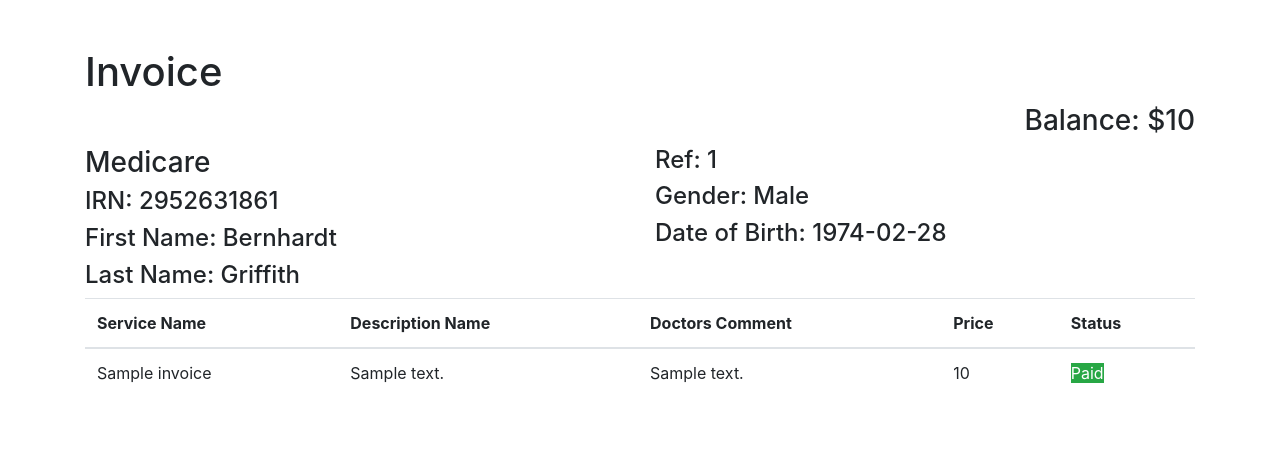
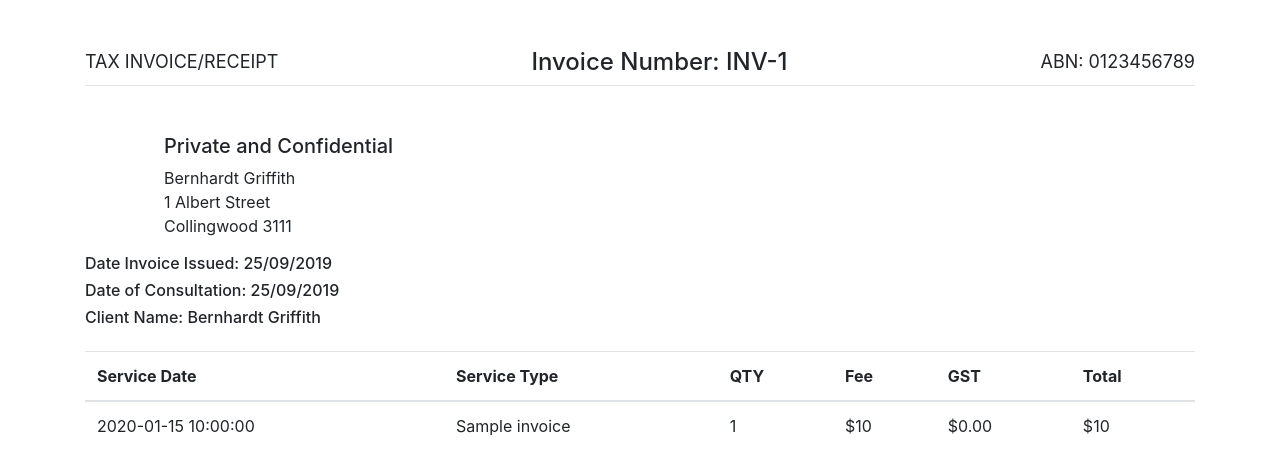
Before and after one commit to thewinterwind/anton-test, a CodeIgniter app: page /anton-test/viewInvoice/1 in a window 1280 px wide. Shown: the part 56-531 px from the top of the page. Run offline with CodeIgniter, Linux system fonts and the light colour scheme; tables that the repository leaves empty or names only in its code hold one stand-in row (values such as "Sample post"); some libraries are stand-ins or nearby versions.

Commit message:
update token

```diff
--- a/application/models/Invoice_model.php
+++ b/application/models/Invoice_model.php
@@ -19,7 +19,9 @@
             'description' => $med['description'],
             'price' => $med['price'],
             'doctors_comment' => $med['doctors_comment'],
-            'status' => $med['status']
+            'status' => $med['status'],
+            'created_at'=> date('Y-m-d H:i:s'),
+            'updated_at'=> date('Y-m-d H:i:s')
         );
 
         return $this->db->insert('invoices', $data);
@@ -32,7 +34,8 @@
 
     public function paymentSuccess($id){
         $data = array (
-            'status' => 3
+            'status' => 3,
+            'updated_at' => date('Y-m-d H:i:s')
         );
         $this->db->where('medication_id', $id);
         return $this->db->update('invoices', $data);
--- a/application/views/api/auth.php
+++ b/application/views/api/auth.php
@@ -13,7 +13,7 @@
   CURLOPT_CUSTOMREQUEST => "POST",
   CURLOPT_HTTPHEADER => array(
     "Content-Type: application/json",
-    "Authorization: Bearer o-CQEMmav8KGrERPmwti9Y5UcO9t4ZGf"
+    "Authorization: Bearer LYwlBAUd6NP9Og6QrEsTU-POeO_fj9xn"
   ),
 ));
 
--- a/application/views/pages/view-invoice.php
+++ b/application/views/pages/view-invoice.php
@@ -1,5 +1,32 @@
-<h1>Invoice</h1>
+<style>
 
+.sub-header{
+    font-size: 18px;
+}
+
+</style>
+<div class="d-flex justify-content-between">
+
+<span class="sub-header">TAX INVOICE/RECEIPT</span>
+
+<h4>Invoice Number: INV-<?php echo$trans['id']; ?></h4>
+
+<span  class="sub-header">ABN: 0123456789</span>
+
+</div>
+
+<hr class="p-0 m-0">
+
+<div class="row pt-5 pl-5 ml-3">
+    <div class="col-md-6">
+        <h5>Private and Confidential</h5>
+        <p class="p-0 m-0">Bernhardt Griffith</p>
+        <p class="p-0 m-0">1 Albert Street</p>
+        <p>Collingwood 3111</p>
+    </div>
+</div>
+
+<!--
 <div class="d-flex justify-content-between">
 <h3></h3>
 
@@ -9,21 +36,13 @@
 <h3>Balance: $<?php echo $trans['price']; ?></h3>
 <?php endif; ?>
 
-</div>
+</div> -->
 
-<div class="row">
+<div class="row pb-3">
     <div class="col-md-6">
-        <h3>Medicare</h3>
-        <h4>IRN: 2952631861</h4>
-        <h4>First Name: Bernhardt</h4>
-        <h4>Last Name: Griffith</h4>
-    </div>
-
-    <div class="col-md-6">
-        <h4>Ref: 1</h4>
-        <h4>Gender: Male</h4>
-        <h4>Date of Birth: 1974-02-28</h4>
-
+       <h6>Date Invoice Issued: 25/09/2019</h6>
+        <h6>Date of Consultation: 25/09/2019</h6>
+        <h6>Client Name: Bernhardt Griffith</h6>
     </div>
 
 </div>
@@ -31,27 +50,30 @@
 <table class="table">
     <thead>
         <tr>
-            <th>Service Name</th>
-            <th>Description Name</th>
-            <th>Doctors Comment</th>
-            <th>Price</th>
-            <th>Status</th>
+            <th>Service Date</th>
+            <th>Service Type</th>
+            <th>QTY</th>
+            <th>Fee</th>
+            <th>GST</th>
+            <th>Total</th>
         </tr>
     </thead>
     <tbody>
 
         <tr>
+            <td> <?php echo $trans['created_at']; ?> </td>
             <td> <?php echo $trans['name']; ?> </td>
-            <td> <?php echo $trans['description']; ?> </td>
-            <td> <?php echo $trans['doctors_comment']; ?> </td>
-            <td> <?php echo $trans['price']; ?> </td>
-            <td>
+            <td> 1</td>
+            <td> $<?php echo $trans['price']; ?> </td>
+            <!-- <td>
                 <?php  if($trans['status'] == 2 ) : ?>
                     <a class=" bg-warning text-black">Awaiting Payment</a>
                 <?php  else : ?>
                     <a class=" bg-success text-white">Paid</a>
                 <?php  endif; ?>
-            </td>
+            </td> -->
+            <td>$0.00</td>
+            <td> $<?php echo $trans['price']; ?> </td>
 
 
         </tr>
```
